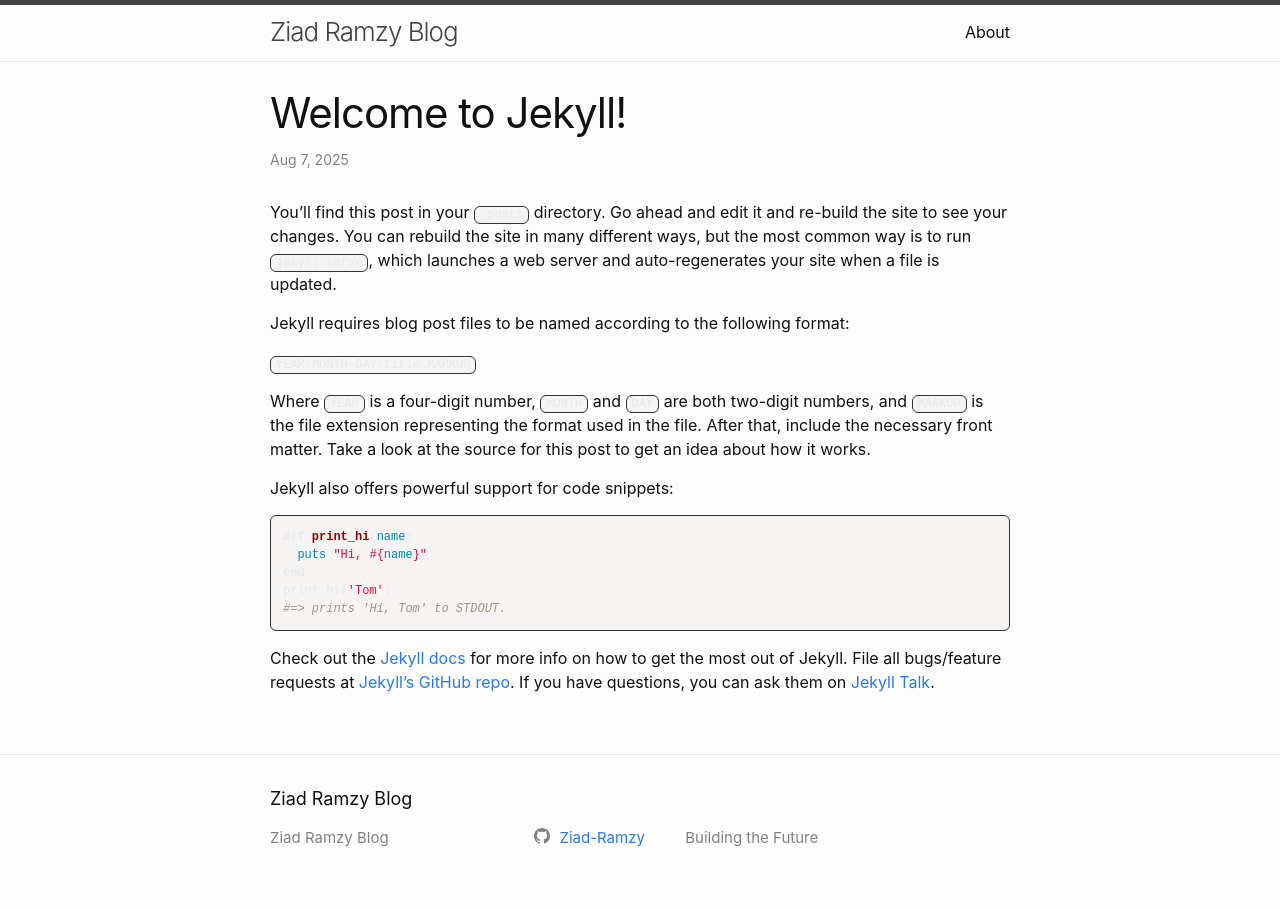
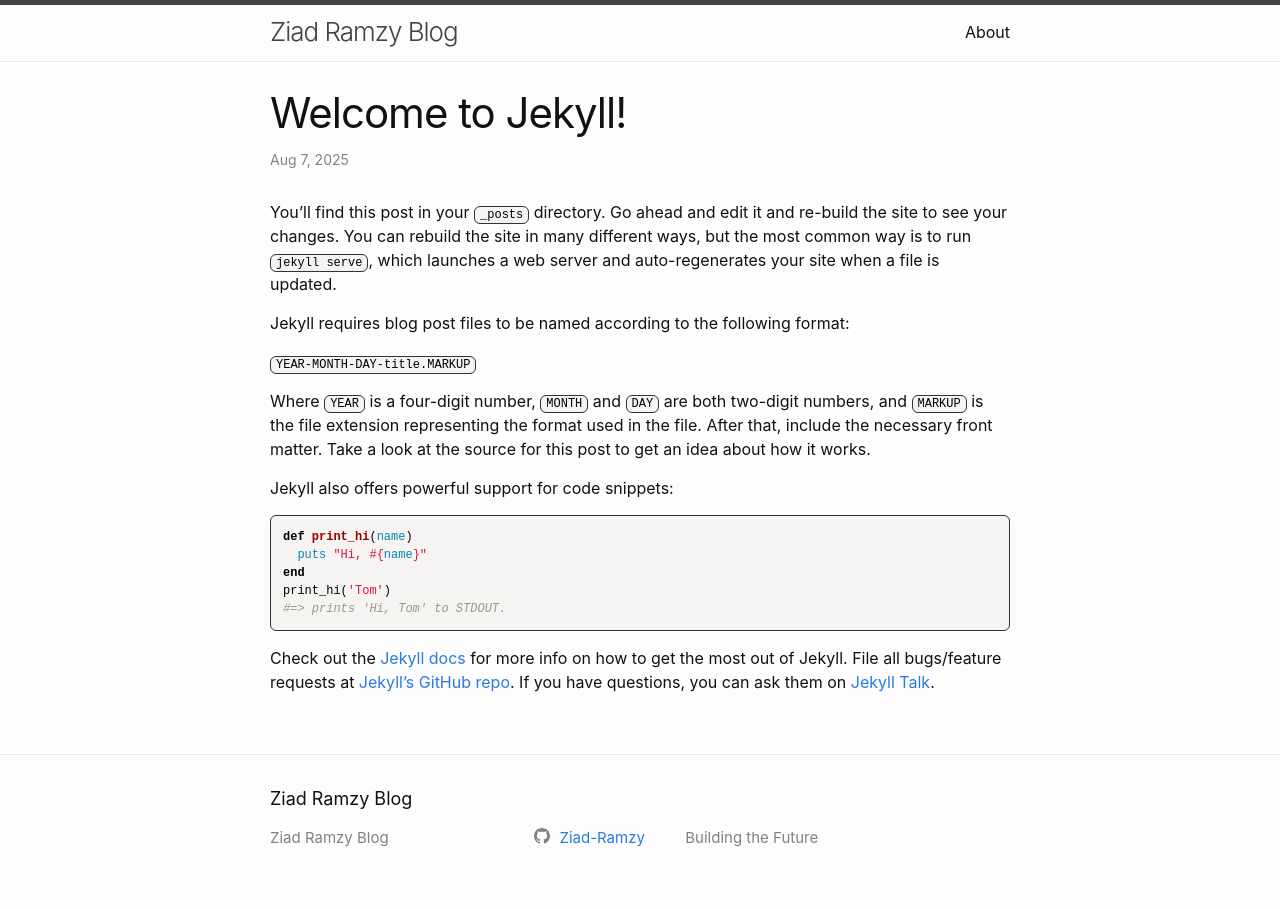
Before and after one commit to Ziad-Ramzy/ziad-ramzy.github.io, a Jekyll site: the page built from _posts/2025-08-07-welcome-to-jekyll.markdown, in a window 1280 px wide. Built offline with Jekyll 4.4.1, drawn with Linux system fonts in a browser that asks for light colours.

Commit message:
some customizations

```diff
--- a/assets/main.scss
+++ b/assets/main.scss
@@ -9,7 +9,7 @@ pre, code {
   font-family: monospace;
   font-size: 12px;
   background-color: #f6f3f3;
-  color: #e9e9e9;
+  color: #000000;
   border: 1px solid #333;
   border-radius: 6px;
 }
```
